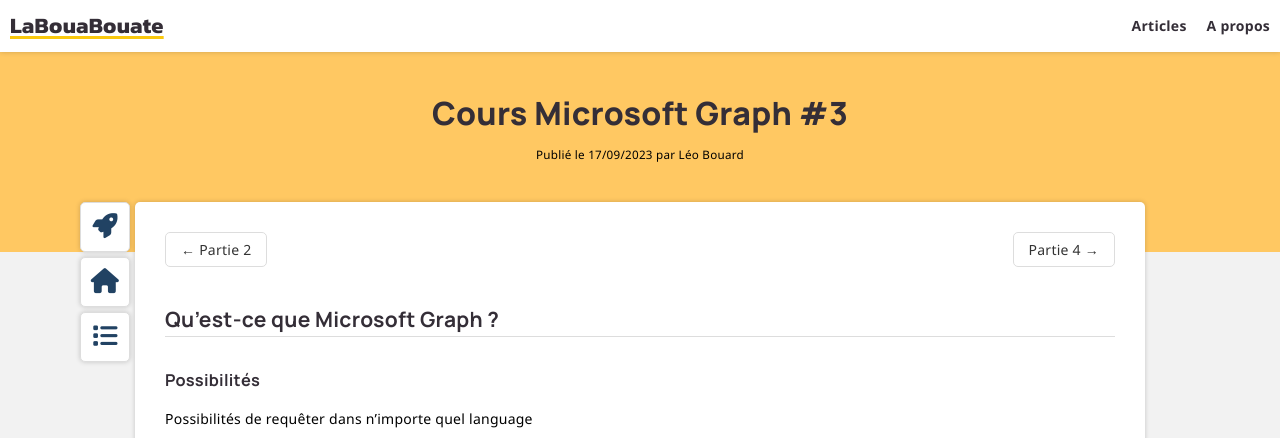
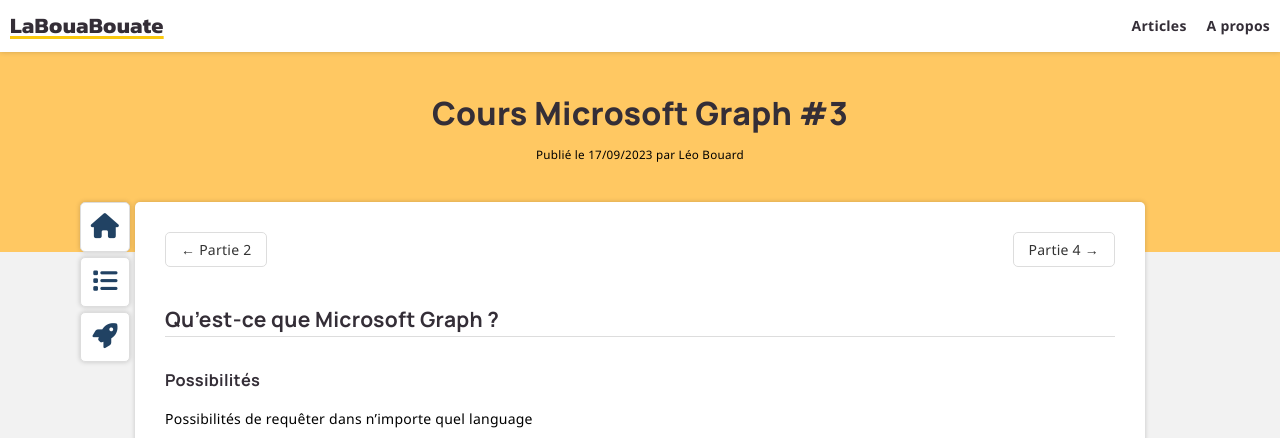
Before and after one commit to leobouard/leobouard.github.io, a Jekyll site: the page built from _posts/2023-09-17-cours-msgraph-003.md, in a window 1280 px wide. Shown: the top 438 px of the page. Built offline with Jekyll 4.4.1, drawn with Linux system fonts in a browser that asks for light colours; nearby versions of some CDN libraries; some web fonts are replaced.

Commit message:
Update post.html

```diff
--- a/_layouts/post.html
+++ b/_layouts/post.html
@@ -8,11 +8,11 @@
 </div>
 <section>
     <div class="side_buttons">
-        <a href="javascript:document.getElementById('top').scrollIntoView({behavior: 'smooth'});" title="Retour en haut de page"><i class="fa-solid fa-rocket"></i></a>
         <a href="/blog" title="Retour aux articles"><i class="fa-solid fa-house"></i></a>
         {% if page.tableOfContent %}
             <a href="{{ page.tableOfContent }}" title="Voir le sommaire"><i class="fa-solid fa-list"></i></a>
         {% endif %}
+        <a href="javascript:document.getElementById('top').scrollIntoView({behavior: 'smooth'});" title="Retour en haut de page"><i class="fa-solid fa-rocket"></i></a>
     </div>
     <div class="div_topnav_buttons">
         {% if page.prevLink %}
```
